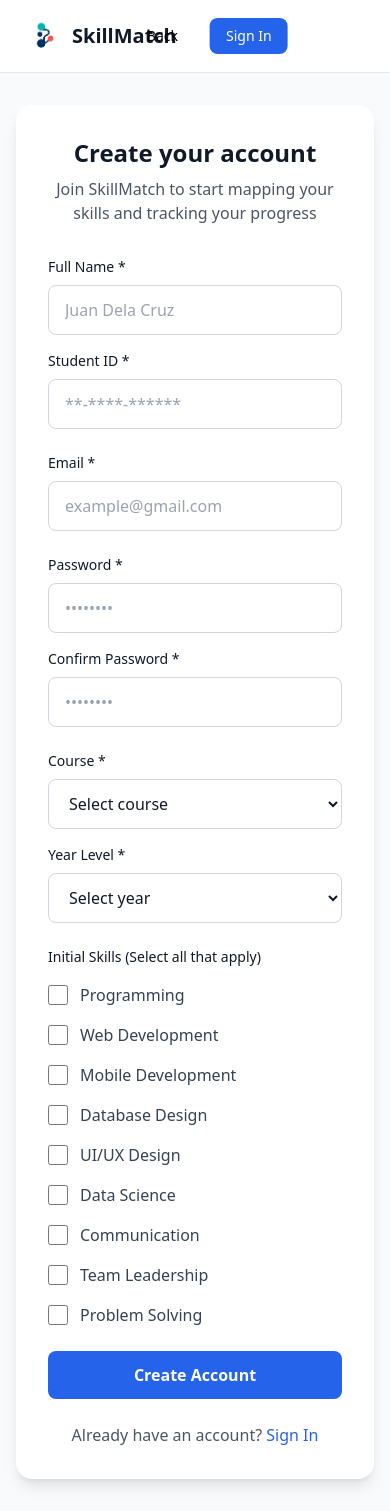
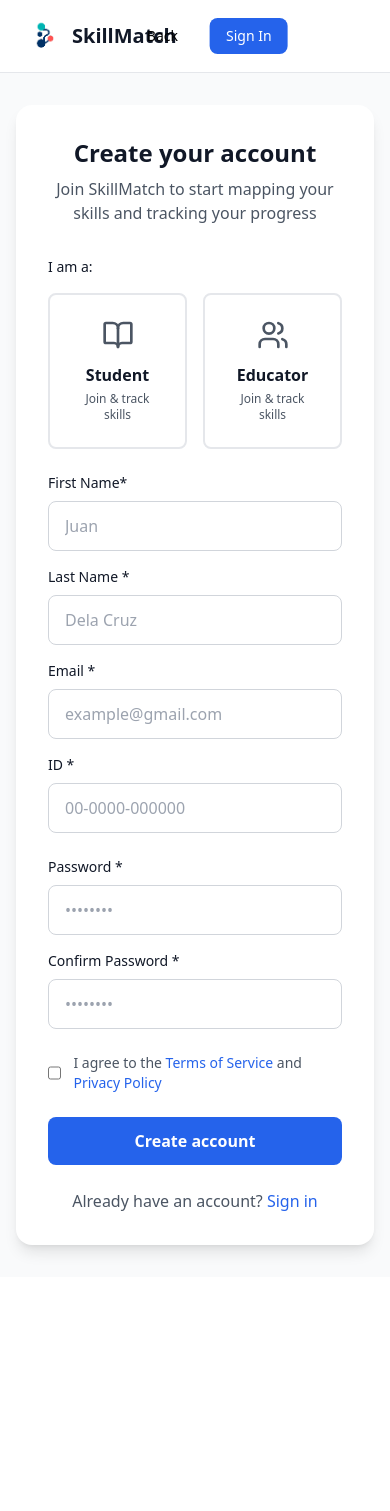
Before and after one commit to gaealatina/SkillMatch_new, a React (Vite) app in the folder frontend/: page /signup in a window 390 px wide. After the commit the page ends 1277 px from the top, so only its background shows below. Built offline with nearby package versions, Linux system fonts and the light colour scheme.

Commit message:
REVAMPED SIGNUP PAGE

```diff
--- a/frontend/src/pages/Login.jsx
+++ b/frontend/src/pages/Login.jsx
@@ -96,7 +96,7 @@ const Login = () => {
 
             {/* Login Button */}
             <button
-              onClick={handleSubmit}
+              href="/dashboard"
               className="w-full bg-blue-600 text-white py-2.5 rounded-lg font-medium hover:bg-blue-700 transition text-sm"
             >
               Login
--- a/frontend/src/pages/Signup.jsx
+++ b/frontend/src/pages/Signup.jsx
@@ -1,35 +1,114 @@
 import { useState } from 'react';
+import { BookOpen, Users, Zap } from 'lucide-react';
 import logo from '../assets/logo.png';
 
 const Signup = () => {
-  const [skills, setSkills] = useState({
-    programming: false,
-    webDev: false,
-    mobileDev: false,
-    database: false,
-    uiux: false,
-    dataSci: false,
-    communication: false,
-    teamLead: false,
-    problemSolving: false
+  const [userType, setUserType] = useState(null);
+  const [formData, setFormData] = useState({
+    firstName: '',
+    lastName: '',
+    email: '',
+    id: '',
+    password: '',
+    confirmPassword: '',
+    course: '',
+    yearLevel: ''
   });
+  const [errors, setErrors] = useState({});
+  const [termsAccepted, setTermsAccepted] = useState(false);
 
-  const handleSkillToggle = (skill) => {
-    setSkills(prev => ({
+  const validateFirstName = (value) => /^[a-zA-Z\s]*$/.test(value);
+  const validateLastName = (value) => /^[a-zA-Z\s]*$/.test(value);
+  const validateEmail = (value) => /^[^\s@]+@[^\s@]+\.[^\s@]+$/.test(value);
+  const validateID = (value) => /^\d{2}-\d{4}-\d{6}$/.test(value);
+  const validatePassword = (value) => {
+    const hasMinLength = value.length >= 8;
+    const hasNumber = /\d/.test(value);
+    const hasSpecialChar = /[!@#$%^&*()_+\-=\[\]{};':"\\|,.<>\/?]/.test(value);
+    return hasMinLength && hasNumber && hasSpecialChar;
+  };
+
+  const getYearOptions = () => {
+    if (formData.course === 'BSIT') {
+      return ['1', '2'];
+    } else if (formData.course === 'BSCS' || formData.course === 'BSDA' || formData.course === 'BSSD' || formData.course === 'BSBI') {
+      return ['3', '4'];
+    }
+    return [];
+  };
+
+  const handleInputChange = (e) => {
+    const { name, value } = e.target;
+    let finalValue = value;
+
+    if (name === 'firstName' || name === 'lastName') {
+      finalValue = value.replace(/[^a-zA-Z\s]/g, '');
+    }
+
+    if (name === 'id') {
+      finalValue = value.replace(/[^0-9-]/g, '');
+      if (finalValue.length > 14) finalValue = finalValue.slice(0, 14);
+    }
+
+    if (name === 'course') {
+      setFormData(prev => ({
         ...prev,
-      [skill]: !prev[skill]
+        [name]: finalValue,
+        yearLevel: ''
       }));
+      return;
+    }
+
+    setFormData(prev => ({
+      ...prev,
+      [name]: finalValue
+    }));
+  };
+
+  const handleSubmit = (e) => {
+    e.preventDefault();
+    const newErrors = {};
+
+    if (!formData.firstName.trim()) newErrors.firstName = 'First name is required';
+    else if (!validateFirstName(formData.firstName)) newErrors.firstName = 'First name must contain only letters';
+
+    if (!formData.lastName.trim()) newErrors.lastName = 'Last name is required';
+    else if (!validateLastName(formData.lastName)) newErrors.lastName = 'Last name must contain only letters';
+
+    if (!formData.email) newErrors.email = 'Email is required';
+    else if (!validateEmail(formData.email)) newErrors.email = 'Please enter a valid email';
+
+    if (!formData.id) newErrors.id = 'ID is required';
+    else if (!validateID(formData.id)) newErrors.id = 'ID format must be XX-XXXX-XXXXXX';
+
+    if (!formData.password) newErrors.password = 'Password is required';
+    else if (!validatePassword(formData.password)) newErrors.password = 'Password must be minimum 8 characters with at least 1 number and 1 special character';
+
+    if (!formData.confirmPassword) newErrors.confirmPassword = 'Confirm password is required';
+    else if (formData.password !== formData.confirmPassword) newErrors.confirmPassword = 'Passwords do not match';
+
+    if (userType === 'student') {
+      if (!formData.course) newErrors.course = 'Course is required';
+      if (!formData.yearLevel) newErrors.yearLevel = 'Year level is required';
+    }
+
+    if (!userType) newErrors.userType = 'Please select a user type';
+    if (!termsAccepted) newErrors.terms = 'You must accept the terms and privacy policy';
+
+    setErrors(newErrors);
+
+    if (Object.keys(newErrors).length === 0) {
+      console.log('Form submitted:', { ...formData, userType, termsAccepted });
+      alert('Account created successfully!');
+    }
   };
 
   return (
     <div className="min-h-screen bg-white">
-      {/* Navbar */}
       <nav className="bg-white border-b border-gray-200 px-6 py-4 sticky top-0 z-50">
         <div className="max-w-7xl mx-auto flex justify-between items-center relative">
           <div className='flex items-center gap-2'>
-            <div>
-              <img src={logo} alt="SkillMatch Logo" className="h-10 w-10"/>
-            </div>
+            <img src={logo} alt="logo" className='w-10' h-10/>
             <span className="text-xl font-semibold text-gray-900">SkillMatch</span>
 
             <div className='mr-auto absolute right-2 -translate-x-1/2 flex gap-8'>
@@ -40,70 +119,154 @@ const Signup = () => {
         </div>
       </nav>
 
-      {/* Container */}
       <div className='flex justify-center items-center min-h-screen px-4 py-8 bg-gray-50'>
         <div className='bg-white p-8 rounded-2xl shadow-lg w-full max-w-2xl'>
-          {/* Header */}
           <h2 className='text-2xl font-bold mb-2 text-center text-gray-900'>Create your account</h2>
           <p className='text-center text-gray-600 mb-8'>Join SkillMatch to start mapping your skills and tracking your progress</p>
 
           <div className='space-y-6'>
-            {/* Full Name and Student ID */}
+            <div>
+              <p className='text-sm font-medium text-gray-900 mb-4'>I am a:</p>
+              <div className='grid grid-cols-2 gap-4'>
+                <button
+                  onClick={() => {
+                    setUserType('student');
+                    setFormData(prev => ({ ...prev, course: '', yearLevel: '' }));
+                  }}
+                  className={`p-6 rounded-lg border-2 transition-all ${
+                    userType === 'student'
+                      ? 'border-blue-500 bg-blue-50'
+                      : 'border-gray-200 bg-white hover:border-gray-300'
+                  }`}
+                >
+                  <BookOpen className={`w-8 h-8 mx-auto mb-3 ${userType === 'student' ? 'text-blue-600' : 'text-gray-600'}`} />
+                  <p className='font-semibold text-gray-900'>Student</p>
+                  <p className='text-xs text-gray-600 mt-1'>Join & track skills</p>
+                </button>
+
+                <button
+                  onClick={() => {
+                    setUserType('educator');
+                    setFormData(prev => ({ ...prev, course: '', yearLevel: '' }));
+                  }}
+                  className={`p-6 rounded-lg border-2 transition-all ${
+                    userType === 'educator'
+                      ? 'border-blue-500 bg-blue-50'
+                      : 'border-gray-200 bg-white hover:border-gray-300'
+                  }`}
+                >
+                  <Users className={`w-8 h-8 mx-auto mb-3 ${userType === 'educator' ? 'text-blue-600' : 'text-gray-600'}`} />
+                  <p className='font-semibold text-gray-900'>Educator</p>
+                  <p className='text-xs text-gray-600 mt-1'>Join & track skills</p>
+                </button>
+              </div>
+              {errors.userType && <p className='text-red-500 text-xs mt-2'>{errors.userType}</p>}
+            </div>
+
             <div className="grid grid-cols-1 md:grid-cols-2 gap-4">
               <div>
-                <label className='block text-sm font-medium text-gray-900 mb-2'>Full Name *</label>
+                <label className='block text-sm font-medium text-gray-900 mb-2'>First Name*</label>
                 <input
                   type="text"
-                  className='w-full px-4 py-3 border border-gray-300 rounded-lg focus:outline-none focus:ring-2 focus:ring-blue-500 focus:border-transparent'
-                  placeholder='Juan Dela Cruz'
+                  name="firstName"
+                  value={formData.firstName}
+                  onChange={handleInputChange}
+                  className={`w-full px-4 py-3 border rounded-lg focus:outline-none focus:ring-2 focus:ring-blue-500 focus:border-transparent ${
+                    errors.firstName ? 'border-red-500' : 'border-gray-300'
+                  }`}
+                  placeholder='Juan'
                 />
+                {errors.firstName && <p className='text-red-500 text-xs mt-1'>{errors.firstName}</p>}
               </div>
               <div>
-                <label className='block text-sm font-medium text-gray-900 mb-2'>Student ID *</label>
+                <label className='block text-sm font-medium text-gray-900 mb-2'>Last Name *</label>
                 <input
                   type="text"
-                  className='w-full px-4 py-3 border border-gray-300 rounded-lg focus:outline-none focus:ring-2 focus:ring-blue-500 focus:border-transparent'
-                  placeholder='**-****-******'
+                  name="lastName"
+                  value={formData.lastName}
+                  onChange={handleInputChange}
+                  className={`w-full px-4 py-3 border rounded-lg focus:outline-none focus:ring-2 focus:ring-blue-500 focus:border-transparent ${
+                    errors.lastName ? 'border-red-500' : 'border-gray-300'
+                  }`}
+                  placeholder='Dela Cruz'
                 />
+                {errors.lastName && <p className='text-red-500 text-xs mt-1'>{errors.lastName}</p>}
+              </div>
+
+              <div>
+                <label className='block text-sm font-medium text-gray-900 mb-2'>Email *</label>
+                <input
+                  type="text"
+                  name="email"
+                  value={formData.email}
+                  onChange={handleInputChange}
+                  className={`w-full px-4 py-3 border rounded-lg focus:outline-none focus:ring-2 focus:ring-blue-500 focus:border-transparent ${
+                    errors.email ? 'border-red-500' : 'border-gray-300'
+                  }`}
+                  placeholder='example@gmail.com'
+                />
+                {errors.email && <p className='text-red-500 text-xs mt-1'>{errors.email}</p>}
+              </div>
+
+              <div>
+                <label className='block text-sm font-medium text-gray-900 mb-2'>ID *</label>
+                <input
+                  type="text"
+                  name="id"
+                  value={formData.id}
+                  onChange={handleInputChange}
+                  maxLength="14"
+                  className={`w-full px-4 py-3 border rounded-lg focus:outline-none focus:ring-2 focus:ring-blue-500 focus:border-transparent ${
+                    errors.id ? 'border-red-500' : 'border-gray-300'
+                  }`}
+                  placeholder='00-0000-000000'
+                />
+                {errors.id && <p className='text-red-500 text-xs mt-1'>{errors.id}</p>}
               </div>
             </div>
 
-            {/* Email */}
-            <div>
-              <label className='block text-sm font-medium text-gray-900 mb-2'>Email *</label>
-              <input
-                type="email"
-                className='w-full px-4 py-3 border border-gray-300 rounded-lg focus:outline-none focus:ring-2 focus:ring-blue-500 focus:border-transparent'
-                placeholder='example@gmail.com'
-              />
-            </div>
-
-            {/* Password and Confirm Password */}
             <div className="grid grid-cols-1 md:grid-cols-2 gap-4">
               <div>
                 <label className='block text-sm font-medium text-gray-900 mb-2'>Password *</label>
                 <input
                   type="password"
-                  className='w-full px-4 py-3 border border-gray-300 rounded-lg focus:outline-none focus:ring-2 focus:ring-blue-500 focus:border-transparent'
+                  name="password"
+                  value={formData.password}
+                  onChange={handleInputChange}
+                  className={`w-full px-4 py-3 border rounded-lg focus:outline-none focus:ring-2 focus:ring-blue-500 focus:border-transparent ${
+                    errors.password ? 'border-red-500' : 'border-gray-300'
+                  }`}
                   placeholder='••••••••'
                 />
+                {errors.password && <p className='text-red-500 text-xs mt-1'>{errors.password}</p>}
               </div>
               <div>
                 <label className='block text-sm font-medium text-gray-900 mb-2'>Confirm Password *</label>
                 <input
                   type="password"
-                  className='w-full px-4 py-3 border border-gray-300 rounded-lg focus:outline-none focus:ring-2 focus:ring-blue-500 focus:border-transparent'
+                  name="confirmPassword"
+                  value={formData.confirmPassword}
+                  onChange={handleInputChange}
+                  className={`w-full px-4 py-3 border rounded-lg focus:outline-none focus:ring-2 focus:ring-blue-500 focus:border-transparent ${
+                    errors.confirmPassword ? 'border-red-500' : 'border-gray-300'
+                  }`}
                   placeholder='••••••••'
                 />
+                {errors.confirmPassword && <p className='text-red-500 text-xs mt-1'>{errors.confirmPassword}</p>}
               </div>
             </div>
 
-            {/* Course and Year Level */}
+            {userType === 'student' && (
               <div className="grid grid-cols-1 md:grid-cols-2 gap-4">
                 <div>
                   <label className='block text-sm font-medium text-gray-900 mb-2'>Course *</label>
                   <select
-                  className='w-full px-4 py-3 border border-gray-300 rounded-lg focus:outline-none focus:ring-2 focus:ring-blue-500 focus:border-transparent bg-white text-gray-900'
+                    name="course"
+                    value={formData.course}
+                    onChange={handleInputChange}
+                    className={`w-full px-4 py-3 border rounded-lg focus:outline-none focus:ring-2 focus:ring-blue-500 focus:border-transparent bg-white text-gray-900 ${
+                      errors.course ? 'border-red-500' : 'border-gray-300'
+                    }`}
                   >
                     <option value="">Select course</option>
                     <option value="BSIT">BS Information Technology</option>
@@ -112,73 +275,62 @@ const Signup = () => {
                     <option value="BSSD">System Development</option>
                     <option value="BSBI">Business Informatics</option>
                   </select>
+                  {errors.course && <p className='text-red-500 text-xs mt-1'>{errors.course}</p>}
                 </div>
 
                 <div>
                   <label className='block text-sm font-medium text-gray-900 mb-2'>Year Level *</label>
                   <select
-                  className='w-full px-4 py-3 border border-gray-300 rounded-lg focus:outline-none focus:ring-2 focus:ring-blue-500 focus:border-transparent bg-white text-gray-900'
+                    name="yearLevel"
+                    value={formData.yearLevel}
+                    onChange={handleInputChange}
+                    disabled={!formData.course}
+                    className={`w-full px-4 py-3 border rounded-lg focus:outline-none focus:ring-2 focus:ring-blue-500 focus:border-transparent bg-white text-gray-900 ${
+                      errors.yearLevel ? 'border-red-500' : 'border-gray-300'
+                    } ${!formData.course ? 'opacity-50 cursor-not-allowed' : ''}`}
                   >
                     <option value="">Select year</option>
+                    {formData.course === 'BSIT' && (
+                      <>
                         <option value="1">1st Year</option>
                         <option value="2">2nd Year</option>
+                      </>
+                    )}
+                    {(formData.course === 'BSCS' || formData.course === 'BSDA' || formData.course === 'BSSD' || formData.course === 'BSBI') && (
+                      <>
                         <option value="3">3rd Year</option>
                         <option value="4">4th Year</option>
+                      </>
+                    )}
                   </select>
+                  {errors.yearLevel && <p className='text-red-500 text-xs mt-1'>{errors.yearLevel}</p>}
                 </div>
               </div>
+            )}
 
-            {/* Skills */}
-            <div>
-              <label className='block text-sm font-medium text-gray-900 mb-4'>Initial Skills (Select all that apply)</label>
-              <div className='grid grid-cols-1 md:grid-cols-3 gap-4'>
-                <label className='flex items-center gap-3 cursor-pointer'>
-                  <input type='checkbox' className='w-5 h-5 rounded' onChange={() => handleSkillToggle('programming')} />
-                  <span className='text-gray-700'>Programming</span>
-                </label>
-                <label className='flex items-center gap-3 cursor-pointer'>
-                  <input type='checkbox' className='w-5 h-5 rounded' onChange={() => handleSkillToggle('webDev')} />
-                  <span className='text-gray-700'>Web Development</span>
-                </label>
-                <label className='flex items-center gap-3 cursor-pointer'>
-                  <input type='checkbox' className='w-5 h-5 rounded' onChange={() => handleSkillToggle('mobileDev')} />
-                  <span className='text-gray-700'>Mobile Development</span>
-                </label>
-                <label className='flex items-center gap-3 cursor-pointer'>
-                  <input type='checkbox' className='w-5 h-5 rounded' onChange={() => handleSkillToggle('database')} />
-                  <span className='text-gray-700'>Database Design</span>
-                </label>
-                <label className='flex items-center gap-3 cursor-pointer'>
-                  <input type='checkbox' className='w-5 h-5 rounded' onChange={() => handleSkillToggle('uiux')} />
-                  <span className='text-gray-700'>UI/UX Design</span>
-                </label>
-                <label className='flex items-center gap-3 cursor-pointer'>
-                  <input type='checkbox' className='w-5 h-5 rounded' onChange={() => handleSkillToggle('dataSci')} />
-                  <span className='text-gray-700'>Data Science</span>
-                </label>
-                <label className='flex items-center gap-3 cursor-pointer'>
-                  <input type='checkbox' className='w-5 h-5 rounded' onChange={() => handleSkillToggle('communication')} />
-                  <span className='text-gray-700'>Communication</span>
-                </label>
-                <label className='flex items-center gap-3 cursor-pointer'>
-                  <input type='checkbox' className='w-5 h-5 rounded' onChange={() => handleSkillToggle('teamLead')} />
-                  <span className='text-gray-700'>Team Leadership</span>
-                </label>
-                <label className='flex items-center gap-3 cursor-pointer'>
-                  <input type='checkbox' className='w-5 h-5 rounded' onChange={() => handleSkillToggle('problemSolving')} />
-                  <span className='text-gray-700'>Problem Solving</span>
+            <div className='flex items-center gap-3'>
+              <input
+                type="checkbox"
+                id="terms"
+                checked={termsAccepted}
+                onChange={(e) => setTermsAccepted(e.target.checked)}
+                className='w-4 h-4 accent-blue-600 cursor-pointer'
+              />
+              <label htmlFor="terms" className='text-sm text-gray-600'>
+                I agree to the <a href="#" className='text-blue-600 hover:underline'>Terms of Service</a> and <a href="#" className='text-blue-600 hover:underline'>Privacy Policy</a>
               </label>
             </div>
-            </div>
+            {errors.terms && <p className='text-red-500 text-xs'>{errors.terms}</p>}
 
-            {/* Submit Button */}
-            <button className='w-full bg-blue-600 hover:bg-blue-700 text-white font-semibold py-3 rounded-lg transition-colors duration-200 mt-8'>
-              Create Account
+            <button
+              onClick={handleSubmit}
+              className='w-full bg-blue-600 hover:bg-blue-700 text-white font-semibold py-3 rounded-lg transition-colors duration-200 mt-8'
+            >
+              Create account
             </button>
 
-            {/* Sign In Link */}
             <div className='text-center text-gray-600'>
-              Already have an account? <a href='/login' className='text-blue-600 hover:underline font-medium'>Sign In</a>
+              Already have an account? <a href='/login' className='text-blue-600 hover:underline font-medium'>Sign in</a>
             </div>
           </div>
         </div>
```
Lines whose indentation alone changed are shown as unchanged.
